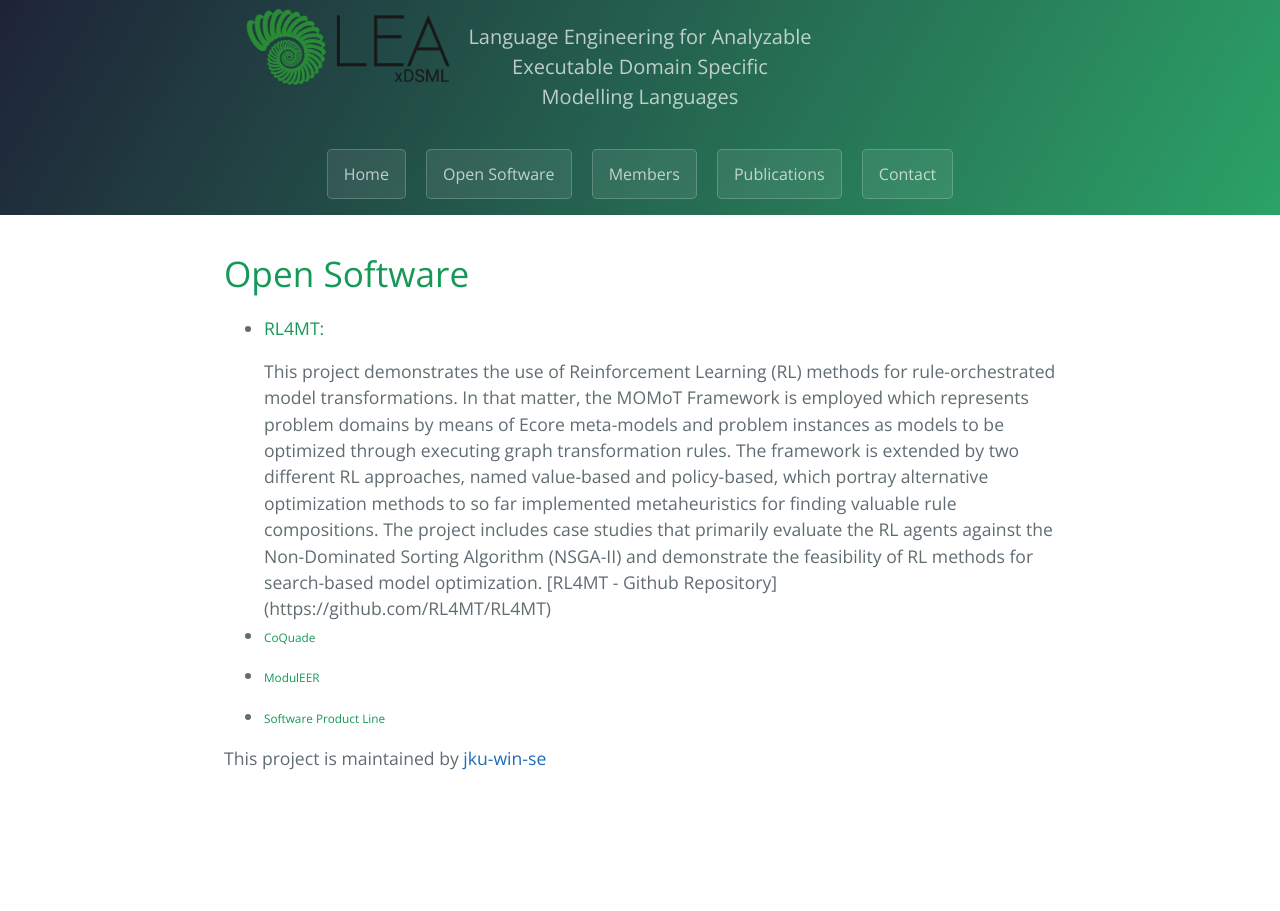
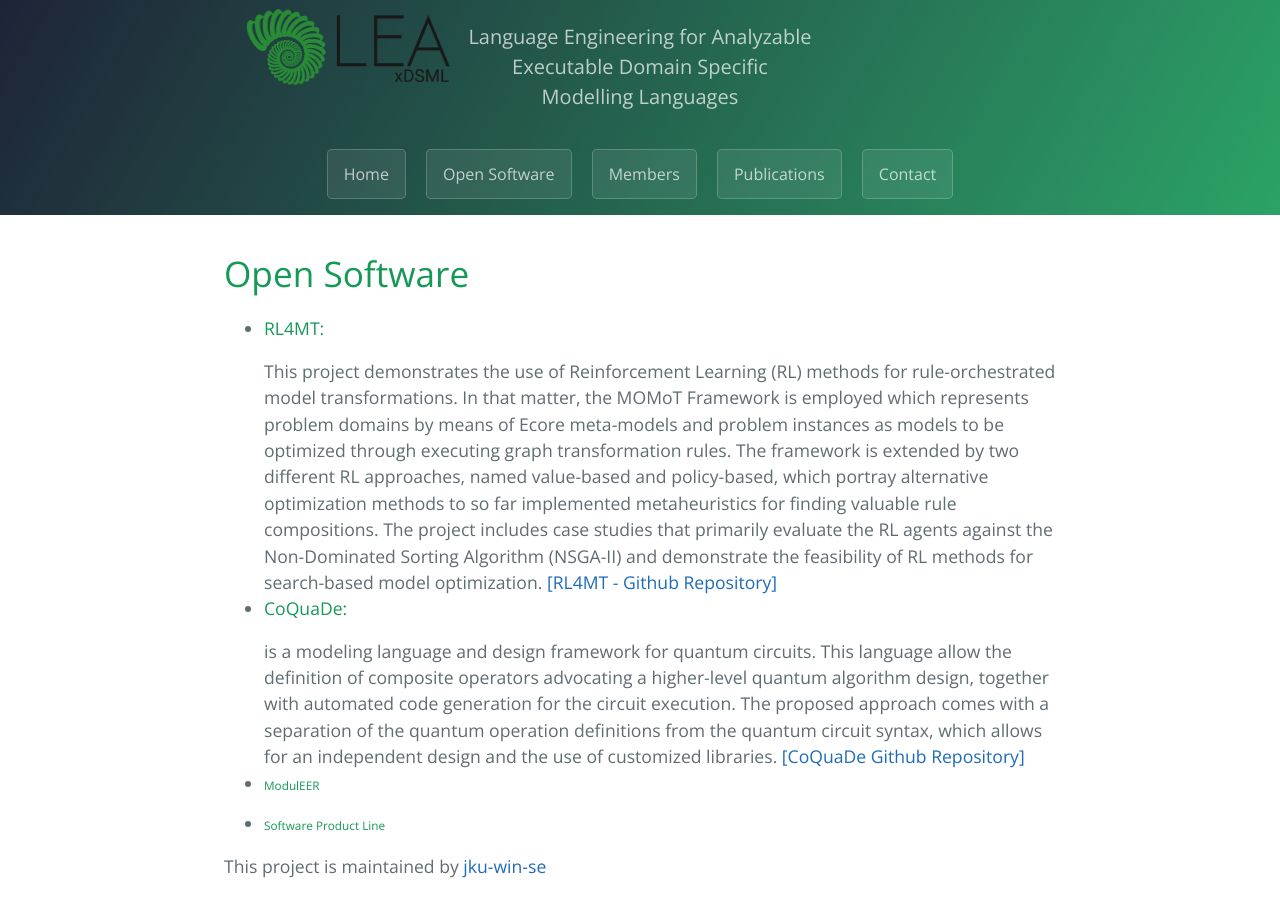
Before and after one commit to jku-win-se/Lea-xDSML, a Jekyll site: the page built from pages/open-software/index.md, in a window 1280 px wide. Built offline with Jekyll 4.4.1, drawn with Linux system fonts in a browser that asks for light colours.

Commit message:
open software

```diff
--- a/pages/open-software/index.md
+++ b/pages/open-software/index.md
@@ -7,11 +7,13 @@ layout: index
 <ul>
 
 <li>
-    <h4>RL4MT:</h4> This project demonstrates the use of Reinforcement Learning (RL) methods for rule-orchestrated model transformations. In that matter, the MOMoT Framework is employed which represents problem domains by means of Ecore meta-models and problem instances as models to be optimized through executing graph transformation rules. The framework is extended by two different RL approaches, named value-based and policy-based, which portray alternative optimization methods to so far implemented metaheuristics for finding valuable rule compositions. The project includes case studies that primarily evaluate the RL agents against the Non-Dominated Sorting Algorithm (NSGA-II) and demonstrate the feasibility of RL methods for search-based model optimization. [RL4MT - Github Repository](https://github.com/RL4MT/RL4MT)
+    <h4>RL4MT:</h4> This project demonstrates the use of Reinforcement Learning (RL) methods for rule-orchestrated model transformations. In that matter, the MOMoT Framework is employed which represents problem domains by means of Ecore meta-models and problem instances as models to be optimized through executing graph transformation rules. The framework is extended by two different RL approaches, named value-based and policy-based, which portray alternative optimization methods to so far implemented metaheuristics for finding valuable rule compositions. The project includes case studies that primarily evaluate the RL agents against the Non-Dominated Sorting Algorithm (NSGA-II) and demonstrate the feasibility of RL methods for search-based model optimization.
+    <a href="https://github.com/RL4MT/RL4MT">[RL4MT - Github Repository]</a>
 </li>
 
 <li>
-    <h6>CoQuade</h6>
+    <h4>CoQuaDe:</h4>  is a modeling language and design framework for quantum circuits. This language allow the definition of composite operators advocating a higher-level quantum algorithm design, together with automated code generation for the circuit execution. The proposed approach comes with a separation of the quantum operation definitions from the quantum circuit syntax, which allows for an independent design and the use of customized libraries.
+    <a href="https://github.com/jku-win-se/composition-quantum-circuit">[CoQuaDe Github Repository]</a>
 </li>
 
 <li>
```
